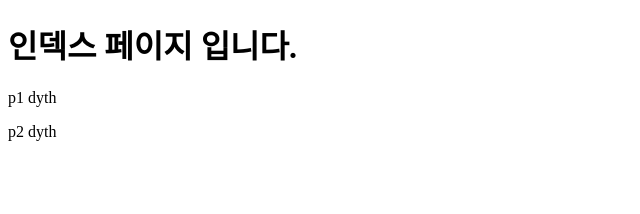
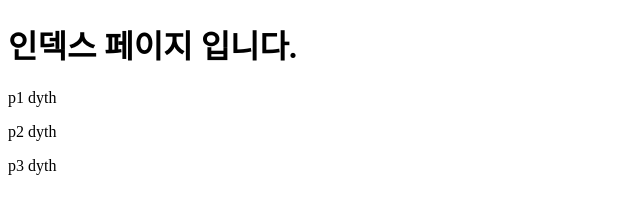
Before and after one commit to YOONSEONGWAN/test12, a plain HTML site: page index.html in a window 1280 px wide. Shown: the full height of the page, 0-640 px from the left. Drawn offline with Linux system fonts and the light colour scheme.

Commit message:
p3 added

```diff
--- a/index.html
+++ b/index.html
@@ -9,5 +9,6 @@
     <h1>인덱스 페이지 입니다.</h1>
     <p>p1 dyth</p>
     <p>p2 dyth</p>
+    <p>p3 dyth</p>
 </body>
 </html>
```
